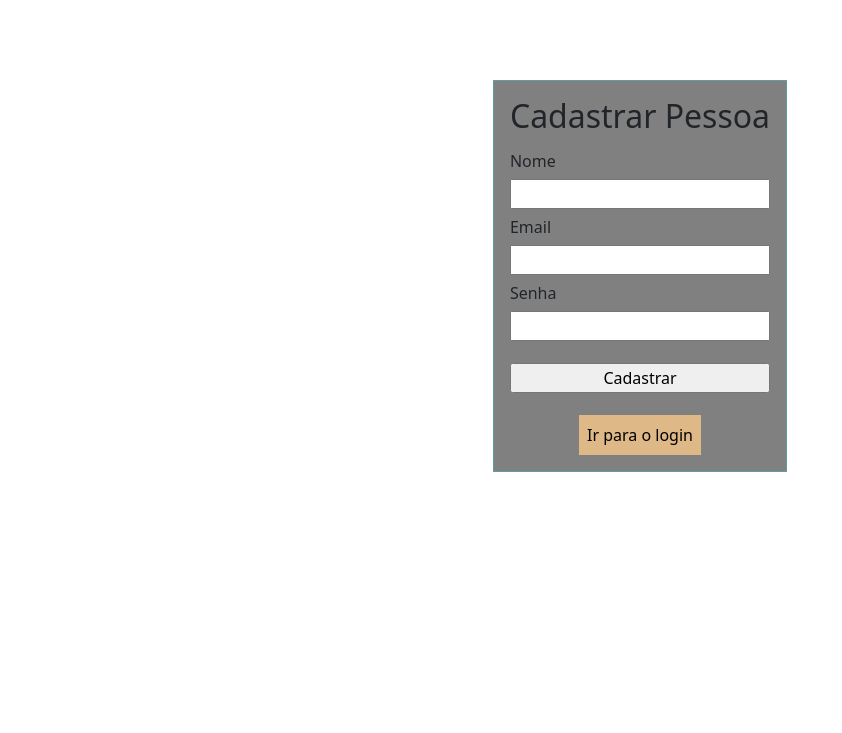
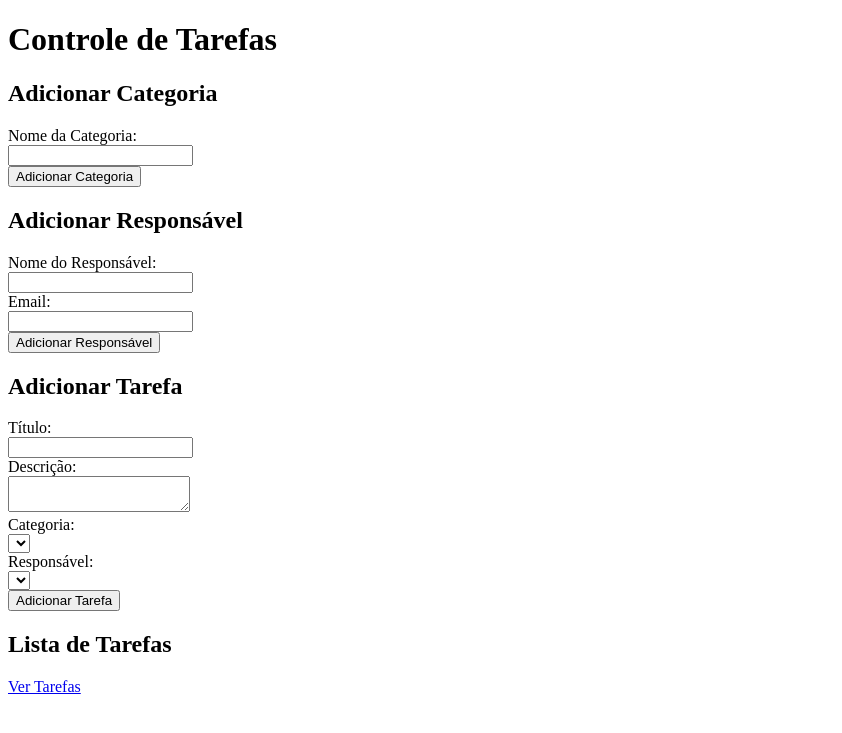
Before and after one commit to Daniel-san8/adicionarTarefas, a PHP site: page / in a window 1280 px wide. Shown: the top 733 px of the page, without its empty margins (0-842 px from the left). Run offline with PHP 8.4, Linux system fonts and the light colour scheme; data that the repository does not hold is empty.

Commit message:
projeto finalizado

```diff
--- a/index.php
+++ b/index.php
@@ -1,74 +1,60 @@
-<?php
-
-
-
-?>
-
-
-
-
 <!DOCTYPE html>
-<html lang="pt-br">
+<html lang="pt-BR">
 <head>
     <meta charset="UTF-8">
     <meta name="viewport" content="width=device-width, initial-scale=1.0">
-    <script src="https://cdn.jsdelivr.net/npm/bootstrap@5.3.3/dist/js/bootstrap.bundle.min.js" integrity="sha384-YvpcrYf0tY3lHB60NNkmXc5s9fDVZLESaAA55NDzOxhy9GkcIdslK1eN7N6jIeHz" crossorigin="anonymous"></script>
-    <link href="https://cdn.jsdelivr.net/npm/bootstrap@5.3.3/dist/css/bootstrap.min.css" rel="stylesheet" integrity="sha384-QWTKZyjpPEjISv5WaRU9OFeRpok6YctnYmDr5pNlyT2bRjXh0JMhjY6hW+ALEwIH" crossorigin="anonymous">
-    <title>Cadastrar</title>
-
-    <style>
-        body {
-            display: flex;
-            justify-content: center;
-            align-items: center;
-        }
-
-        .direita {
-            display: flex;
-            flex-direction: column;
-            gap: 6px;
-            margin-top: 5rem;
-
-            border: 1px solid cadetblue;
-
-            padding: 1rem;
-
-            background-color: gray;
-        }
-
-        input[type='submit'] {
-            margin-top: 1rem;
-        }
-
-        a {
-            text-decoration: none;
-            color: black;
-            align-self: center;
-            background-color: burlywood;
-            padding: .5rem;
-
-            margin-top: 1rem;
-        }
-    </style>
+    <title>Controle de Tarefas</title>
 </head>
 <body>
-    <section id="direita">
-    <form action="./cadastrar.php" method="post" class="direita">
-        <h2>Cadastrar Pessoa</h2>
-        <label for="nome">Nome</label>
-        <input type="text" id="nome" name="nome" required>
+    <h1>Controle de Tarefas</h1>
 
-        <label for="email">Email</label>
-        <input type="text" id="email" name="email" required>
+    <h2>Adicionar Categoria</h2>
+    <form method="POST" action="./tarefas/cadastrarCat.php">
+        <label for="nome">Nome da Categoria:</label><br>
+        <input type="text" id="nome" name="nome" required><br>
+        <button type="submit">Adicionar Categoria</button>
+    </form>
 
-        <label for="senha">Senha</label>
-        <input type="password" id="senha" name="senha" required>
+    <h2>Adicionar Responsável</h2>
+    <form method="POST" action="./tarefas/cadastrarUser.php">
+        <label for="nome">Nome do Responsável:</label><br>
+        <input type="text" id="nome" name="nome" required><br>
+        <label for="email">Email:</label><br>
+        <input type="email" id="email" name="email" required><br>
+        <button type="submit">Adicionar Responsável</button>
+    </form>
 
-        <input type="submit" value="Cadastrar">
+    <h2>Adicionar Tarefa</h2>
+    <form method="POST" action="./tarefas/cadastrarTaf.php">
+        <label for="titulo">Título:</label><br>
+        <input type="text" id="titulo" name="titulo" required><br>
+        <label for="descricao">Descrição:</label><br>
+        <textarea name="descricao" id="descricao" required></textarea><br>
 
-        <a href="./login.php">Ir para o login</a>
+        <label for="categoria_id">Categoria:</label><br>
+        <select name="categoria_id" id="categoria_id" required>
+            <?php
+            @require_once('./conexao.php');
+            $categorias = $pdo->query('SELECT * FROM categorias')->fetchAll(PDO::FETCH_ASSOC);
+            foreach ($categorias as $categoria) {
+                echo "<option value=\"{$categoria['id']}\">{$categoria['nome']}</option>";
+            }
+            ?>
+        </select><br>
+
+        <label for="responsavel_id">Responsável:</label><br>
+        <select name="responsavel_id" id="responsavel_id" required>
+            <?php
+            $responsaveis = $pdo->query('SELECT * FROM responsaveis')->fetchAll(PDO::FETCH_ASSOC);
+            foreach ($responsaveis as $responsavel) {
+                echo "<option value=\"{$responsavel['id']}\">{$responsavel['nome']}</option>";
+            }
+            ?>
+        </select><br>
+
+        <button type="submit">Adicionar Tarefa</button>
     </form>
-    </section>
-
+    <h2>Lista de Tarefas</h2>
+    <a href="./tarefas/listaTarefas.php">Ver Tarefas</a>
 </body>
 </html>
--- a/tarefas/atualizarTaf.php
+++ b/tarefas/atualizarTaf.php
@@ -18,7 +18,7 @@ if ($_SERVER['REQUEST_METHOD'] === 'POST') {
     $query->bindParam(':id', $id);
     $query->execute();
 
-    header('Location: ./listaTarefas.php');
+    header('Location: ../index.php');
     exit;
 }
 ?>
--- a/tarefas/cadastrarCat.php
+++ b/tarefas/cadastrarCat.php
@@ -8,7 +8,7 @@ if ($_SERVER['REQUEST_METHOD'] === 'POST') {
     $query->bindParam(':nome', $nome);
     $query->execute();
 
-    header('Location: ./index.php');
+    header('Location: ../index.php');
     exit;
 }
 ?>
--- a/tarefas/cadastrarTaf.php
+++ b/tarefas/cadastrarTaf.php
@@ -14,7 +14,7 @@ if ($_SERVER['REQUEST_METHOD'] === 'POST') {
     $query->bindParam(':responsavel_id', $responsavel_id);
     $query->execute();
 
-    header('Location: ./index.php');
+    header('Location: ../index.php');
     exit;
 }
 ?>
--- a/tarefas/cadastrarUser.php
+++ b/tarefas/cadastrarUser.php
@@ -10,7 +10,7 @@ if ($_SERVER['REQUEST_METHOD'] === 'POST') {
     $query->bindParam(':email', $email);
     $query->execute();
 
-    header('Location: ./index.php');
+    header('Location: ../index.php');
     exit;
 }
 ?>
```
Also changed, not shown: autenticar.php (deleted, +0 -28 lines), cadastrar.php (deleted, +0 -38 lines), login.php (deleted, +0 -63 lines), tarefas/index.php (deleted, +0 -61 lines).
